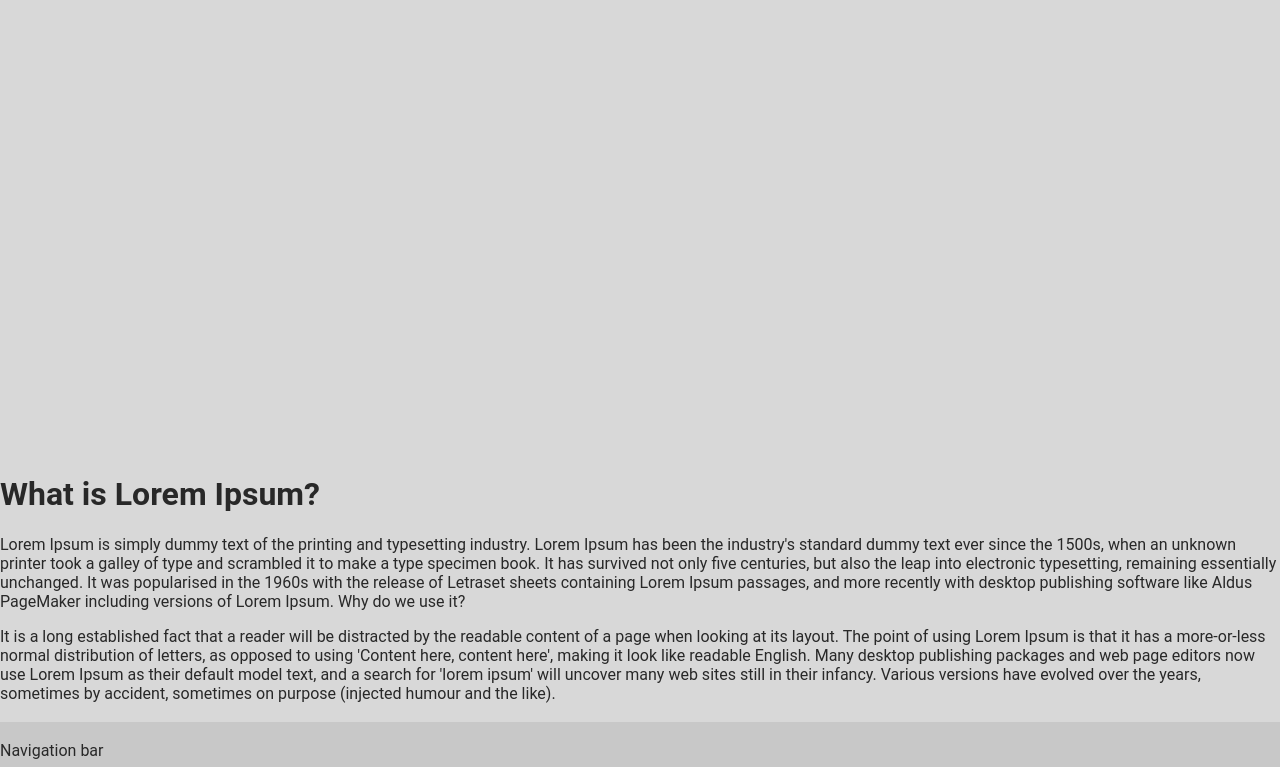
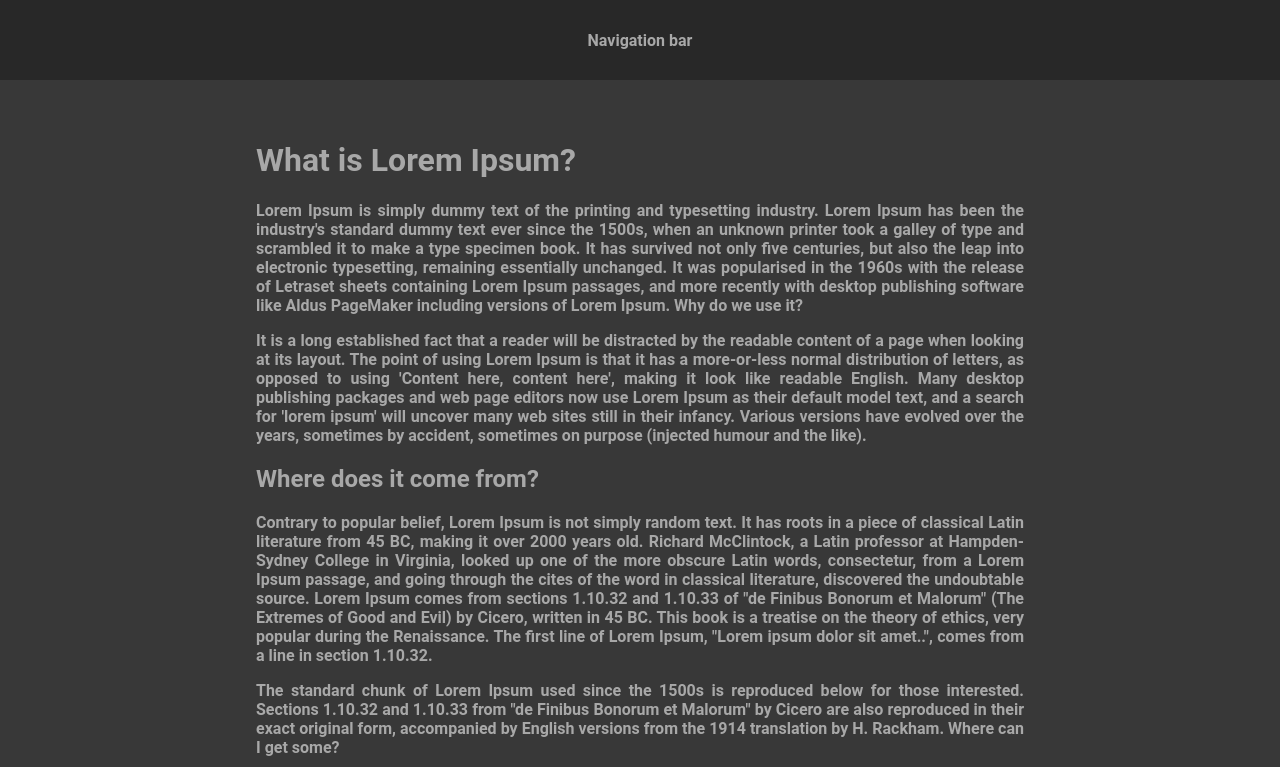
Before and after one commit to ciroDourado/shrinkable_nav-bar, a plain HTML site: page index.html in a window 1280 px wide. Shown: the top 767 px of the page. Drawn offline with Linux system fonts and the light colour scheme.

Commit message:
defining acryllic class

```diff
--- a/style.css
+++ b/style.css
@@ -1,39 +1,74 @@
 body {
     height: 1500px;
-    background-color: #D8D8D8;
+    background-color: #383838;
 
     margin:  0px;
     padding: 0px;
     overflow-y: auto;
 }
+.serigraphed {
+    color: #a8a8a8;
+    font-family: Roboto;
+    font-weight: bolder;
+}
+
+
+
 
 nav {
-    background-color: #C8C8C8;
     transition-duration: 0.35s;
 
     position: fixed;
     width: 100%;
 }
-
-.defaultNav {
-    height   : 56px;
-    font-size: 16px;
-}
-
-.shrinkedNav {
-    height   : 42px;
-    font-size: 15px;
-}
-
 .centered {
     display       : flex;
     flex-direction: row;
 
-    align-items    : center;
+    align-items    : stretch;
     justify-content: center;
 }
+.defaultNav {
+    height   : 80px;
+    font-size: 16px;
+}
+.shrinkedNav {
+    height   : 60px;
+    font-size: 15px;
+}
 
-.serigraphed {
-    color: #282828;
-    font-family: Roboto;
+
+
+
+nav#navBackground {
+    background-color: #282828;
+    height: inherit;
+    z-index: 0;
 }
+nav#navContent {
+    height: inherit;
+    z-index: 1;
+
+    display: flex;
+    justify-content: center;
+    align-items    : center;
+}
+.acryllicOff {
+    opacity: 1;
+    filter: none;
+}
+.acryllicOn {
+    opacity: 0.95;
+    filter: blur(4px);
+}
+
+
+
+
+main {
+    width: 60%;
+    margin-top: 120px;
+
+    text-align: justify;
+    text-justify: inter-word;
+}
```
